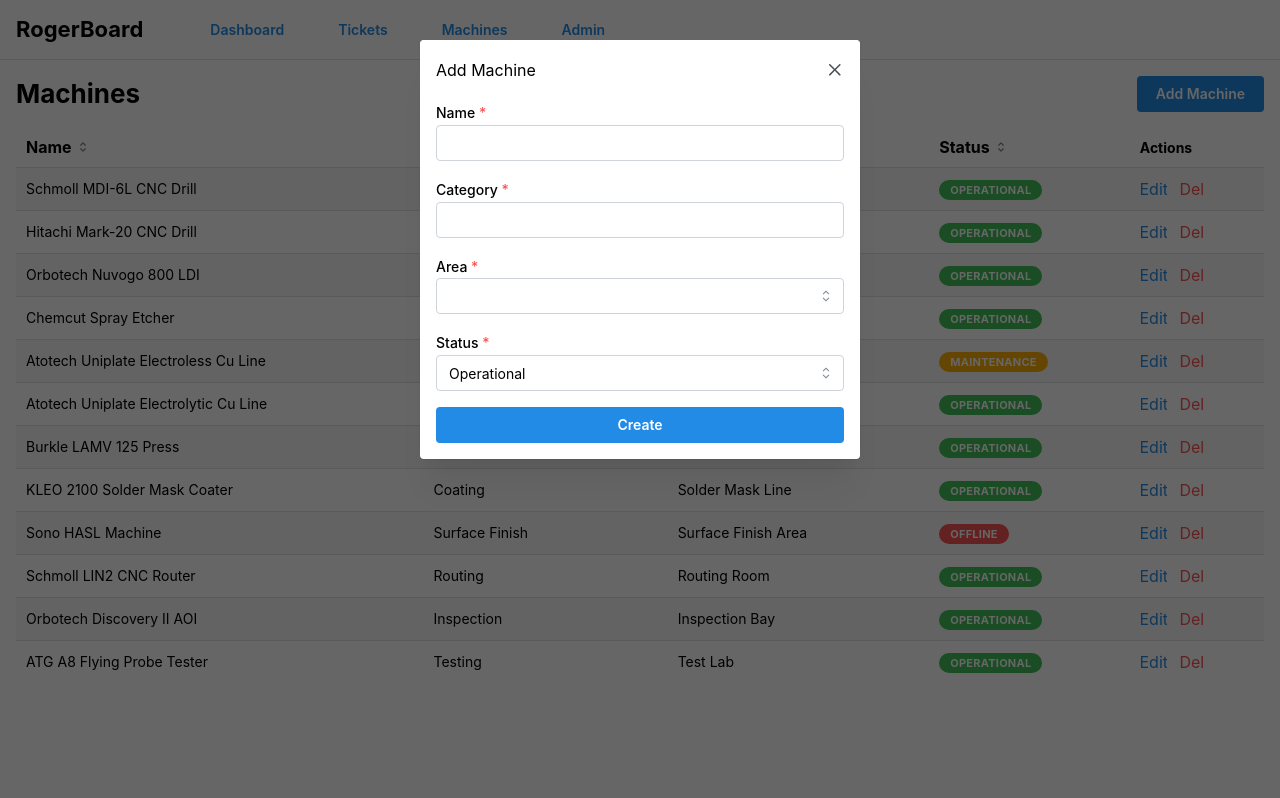
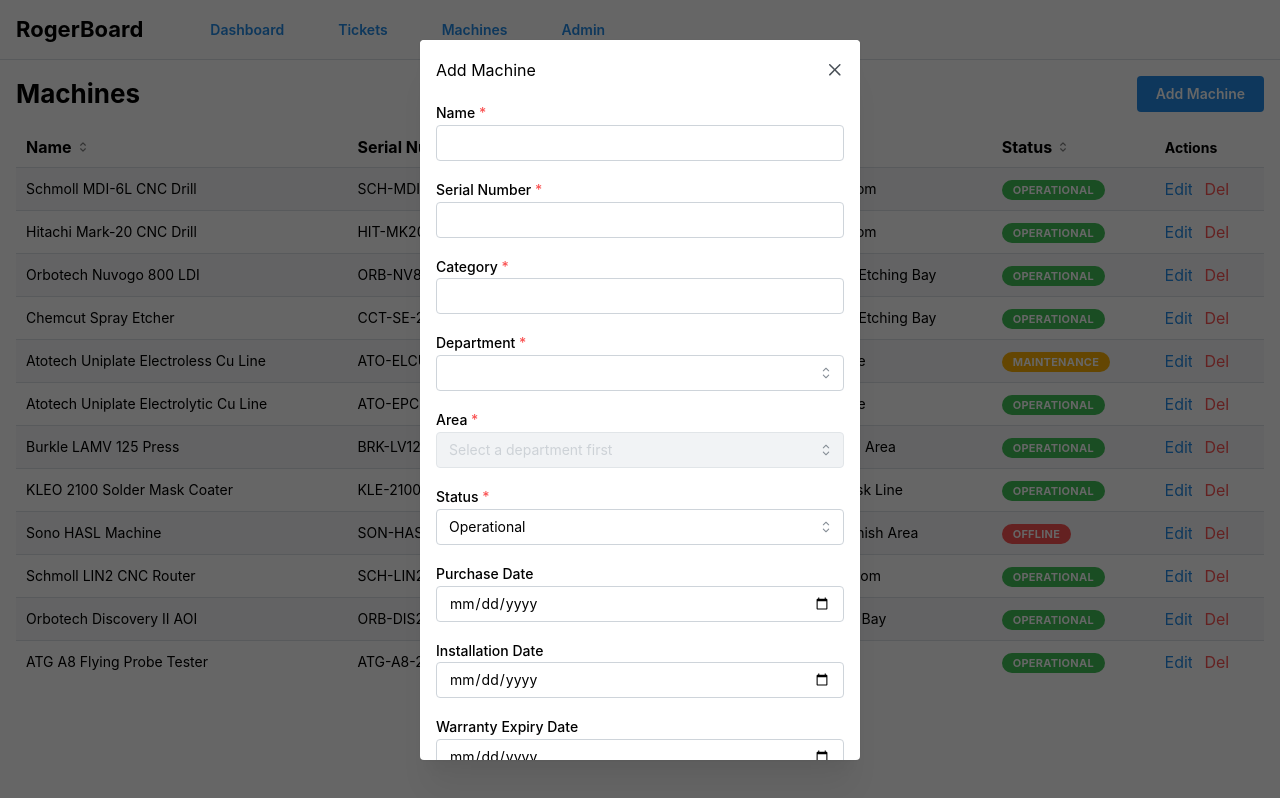
Before and after one commit to pushkatel/v2rogerBoard, a React (Vite) app: page /machines in a window 1280 px wide. Both pictures are taken after a click on the button "Add Machine". Built offline with nearby package versions, Linux system fonts and the light colour scheme.

Commit message:
feat: add machine details and cascading dept/area selects
Add serialNumber, purchaseDate, installDate, warrantyDate,
and maintenanceCycleNotes to Machine type and seed data.
Machine form now selects department first, then filters
available areas within that department.

```diff
--- a/src/components/pages/machines/Machines.tsx
+++ b/src/components/pages/machines/Machines.tsx
@@ -5,6 +5,7 @@ import {
   Modal,
   Select,
   Stack,
+  Textarea,
   TextInput,
   Title,
 } from "@mantine/core";
@@ -26,6 +27,7 @@ export const Machines = () => {
 
   const columns: Column<Machine>[] = [
     { header: "Name", accessor: "name" },
+    { header: "Serial Number", accessor: "serialNumber" },
     { header: "Category", accessor: "category" },
     {
       header: "Area",
@@ -44,19 +46,38 @@ export const Machines = () => {
   const form = useForm({
     initialValues: {
       name: "",
+      serialNumber: "",
       category: "",
+      departmentId: "",
       areaId: "",
       status: "operational" as MachineStatus,
+      purchaseDate: "",
+      installDate: "",
+      warrantyDate: "",
+      maintenanceCycleNotes: "",
     },
   });
 
+  const selectedDeptId = form.values.departmentId;
+
+  const filteredAreaOptions = areas
+    .filter((a) => a.departmentId === selectedDeptId)
+    .map((a) => ({ value: a.id, label: a.name }));
+
   useEffect(() => {
     if (editing) {
+      const area = areas.find((a) => a.id === editing.areaId);
       form.setValues({
         name: editing.name,
+        serialNumber: editing.serialNumber,
         category: editing.category,
+        departmentId: area?.departmentId ?? "",
         areaId: editing.areaId,
         status: editing.status,
+        purchaseDate: editing.purchaseDate,
+        installDate: editing.installDate,
+        warrantyDate: editing.warrantyDate,
+        maintenanceCycleNotes: editing.maintenanceCycleNotes,
       });
     } else {
       form.reset();
@@ -76,18 +97,17 @@ export const Machines = () => {
   };
 
   const handleSubmit = (values: typeof form.values) => {
+    const { departmentId, ...machineValues } = values;
+    void departmentId;
     if (editing) {
-      updateMachine({ ...editing, ...values });
+      updateMachine({ ...editing, ...machineValues });
     } else {
-      addMachine({ id: `mach-${Date.now()}`, ...values });
+      addMachine({ id: `mach-${Date.now()}`, ...machineValues });
     }
     handleClose();
   };
 
-  const areaOptions = areas.map((a) => {
-    const deptName = departments.find((d) => d.id === a.departmentId)?.name;
-    return { value: a.id, label: deptName ? `${a.name} (${deptName})` : a.name };
-  });
+  const deptOptions = departments.map((d) => ({ value: d.id, label: d.name }));
 
   return (
     <Stack>
@@ -110,14 +130,31 @@ export const Machines = () => {
           <Stack>
             <TextInput label="Name" required {...form.getInputProps("name")} />
             <TextInput
+              label="Serial Number"
+              required
+              {...form.getInputProps("serialNumber")}
+            />
+            <TextInput
               label="Category"
               required
               {...form.getInputProps("category")}
             />
             <Select
+              label="Department"
+              required
+              data={deptOptions}
+              {...form.getInputProps("departmentId")}
+              onChange={(value) => {
+                form.setFieldValue("departmentId", value ?? "");
+                form.setFieldValue("areaId", "");
+              }}
+            />
+            <Select
               label="Area"
               required
-              data={areaOptions}
+              data={filteredAreaOptions}
+              disabled={!selectedDeptId}
+              placeholder={selectedDeptId ? "Select area" : "Select a department first"}
               {...form.getInputProps("areaId")}
             />
             <Select
@@ -130,6 +167,27 @@ export const Machines = () => {
               ]}
               {...form.getInputProps("status")}
             />
+            <TextInput
+              label="Purchase Date"
+              type="date"
+              {...form.getInputProps("purchaseDate")}
+            />
+            <TextInput
+              label="Installation Date"
+              type="date"
+              {...form.getInputProps("installDate")}
+            />
+            <TextInput
+              label="Warranty Expiry Date"
+              type="date"
+              {...form.getInputProps("warrantyDate")}
+            />
+            <Textarea
+              label="Maintenance Cycle Details"
+              autosize
+              minRows={2}
+              {...form.getInputProps("maintenanceCycleNotes")}
+            />
             <Button type="submit">{editing ? "Update" : "Create"}</Button>
           </Stack>
         </form>
--- a/src/data/seed.ts
+++ b/src/data/seed.ts
@@ -96,86 +96,146 @@ export const seedMachines: Machine[] = [
   {
     id: "mach-1",
     name: "Schmoll MDI-6L CNC Drill",
+    serialNumber: "SCH-MDI6L-2021-0847",
     category: "CNC Drilling",
     areaId: "area-3",
     status: "operational",
+    purchaseDate: "2021-03-15",
+    installDate: "2021-04-20",
+    warrantyDate: "2026-04-20",
+    maintenanceCycleNotes: "Spindle bearing inspection every 2000 hours. Full PM every 5000 hours including collet replacement and axis calibration.",
   },
   {
     id: "mach-2",
     name: "Hitachi Mark-20 CNC Drill",
+    serialNumber: "HIT-MK20-2019-1432",
     category: "CNC Drilling",
     areaId: "area-3",
     status: "operational",
+    purchaseDate: "2019-08-10",
+    installDate: "2019-09-05",
+    warrantyDate: "2024-09-05",
+    maintenanceCycleNotes: "Quarterly spindle runout check. Annual pressure foot and air bearing service.",
   },
   {
     id: "mach-3",
     name: "Orbotech Nuvogo 800 LDI",
+    serialNumber: "ORB-NV800-2022-0293",
     category: "Laser Direct Imaging",
     areaId: "area-4",
     status: "operational",
+    purchaseDate: "2022-01-20",
+    installDate: "2022-03-01",
+    warrantyDate: "2027-03-01",
+    maintenanceCycleNotes: "Monthly optics cleaning. Semi-annual laser source calibration and DMD chip inspection.",
   },
   {
     id: "mach-4",
     name: "Chemcut Spray Etcher",
+    serialNumber: "CCT-SE-2020-0561",
     category: "Etching",
     areaId: "area-4",
     status: "operational",
+    purchaseDate: "2020-06-01",
+    installDate: "2020-07-15",
+    warrantyDate: "2025-07-15",
+    maintenanceCycleNotes: "Weekly nozzle inspection and cleaning. Monthly etchant specific gravity check. Quarterly conveyor roller replacement.",
   },
   {
     id: "mach-5",
     name: "Atotech Uniplate Electroless Cu Line",
+    serialNumber: "ATO-ELCU-2021-0118",
     category: "Plating",
     areaId: "area-5",
     status: "maintenance",
+    purchaseDate: "2021-11-10",
+    installDate: "2022-01-15",
+    warrantyDate: "2027-01-15",
+    maintenanceCycleNotes: "Daily chemistry titration. Weekly filter change. Monthly tank cleaning and anode inspection.",
   },
   {
     id: "mach-6",
     name: "Atotech Uniplate Electrolytic Cu Line",
+    serialNumber: "ATO-EPCU-2021-0119",
     category: "Plating",
     areaId: "area-5",
     status: "operational",
+    purchaseDate: "2021-11-10",
+    installDate: "2022-01-20",
+    warrantyDate: "2027-01-20",
+    maintenanceCycleNotes: "Daily rectifier current check. Weekly anode basket refill. Monthly Hull cell test and carbon treatment.",
   },
   {
     id: "mach-7",
     name: "Burkle LAMV 125 Press",
+    serialNumber: "BRK-LV125-2020-0384",
     category: "Lamination",
     areaId: "area-6",
     status: "operational",
+    purchaseDate: "2020-02-28",
+    installDate: "2020-04-10",
+    warrantyDate: "2025-04-10",
+    maintenanceCycleNotes: "Quarterly platen temperature sensor calibration. Semi-annual hydraulic seal and vacuum gasket replacement.",
   },
   {
     id: "mach-8",
     name: "KLEO 2100 Solder Mask Coater",
+    serialNumber: "KLE-2100-2023-0072",
     category: "Coating",
     areaId: "area-7",
     status: "operational",
+    purchaseDate: "2023-05-15",
+    installDate: "2023-06-20",
+    warrantyDate: "2028-06-20",
+    maintenanceCycleNotes: "Weekly curtain blade inspection. Monthly alignment verification and conveyor speed calibration.",
   },
   {
     id: "mach-9",
     name: "Sono HASL Machine",
+    serialNumber: "SON-HASL-2018-0945",
     category: "Surface Finish",
     areaId: "area-8",
     status: "offline",
+    purchaseDate: "2018-09-01",
+    installDate: "2018-10-15",
+    warrantyDate: "2023-10-15",
+    maintenanceCycleNotes: "Weekly solder pot dross removal. Monthly air knife calibration. Quarterly full drain and solder replenishment.",
   },
   {
     id: "mach-10",
     name: "Schmoll LIN2 CNC Router",
+    serialNumber: "SCH-LIN2-2022-0516",
     category: "Routing",
     areaId: "area-9",
     status: "operational",
+    purchaseDate: "2022-07-20",
+    installDate: "2022-08-25",
+    warrantyDate: "2027-08-25",
+    maintenanceCycleNotes: "Weekly vacuum table seal check. Monthly spindle bearing inspection. Router bit replacement per hit count limits.",
   },
   {
     id: "mach-11",
     name: "Orbotech Discovery II AOI",
+    serialNumber: "ORB-DIS2-2023-0141",
     category: "Inspection",
     areaId: "area-10",
     status: "operational",
+    purchaseDate: "2023-02-01",
+    installDate: "2023-03-10",
+    warrantyDate: "2028-03-10",
+    maintenanceCycleNotes: "Monthly camera calibration and golden board library update. Quarterly full optical path cleaning.",
   },
   {
     id: "mach-12",
     name: "ATG A8 Flying Probe Tester",
+    serialNumber: "ATG-A8-2021-0733",
     category: "Testing",
     areaId: "area-11",
     status: "operational",
+    purchaseDate: "2021-06-15",
+    installDate: "2021-07-20",
+    warrantyDate: "2026-07-20",
+    maintenanceCycleNotes: "Monthly probe needle replacement. Quarterly XY accuracy verification. Annual full calibration with certification.",
   },
 ];
 
--- a/src/types.ts
+++ b/src/types.ts
@@ -29,9 +29,14 @@ export interface Ticket {
 export interface Machine {
   id: string;
   name: string;
+  serialNumber: string;
   category: string;
   areaId: string;
   status: MachineStatus;
+  purchaseDate: string;
+  installDate: string;
+  warrantyDate: string;
+  maintenanceCycleNotes: string;
 }
 
 export interface Employee {
```
